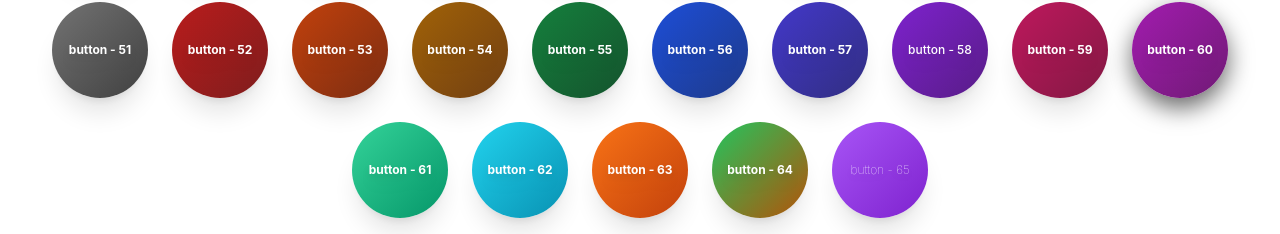
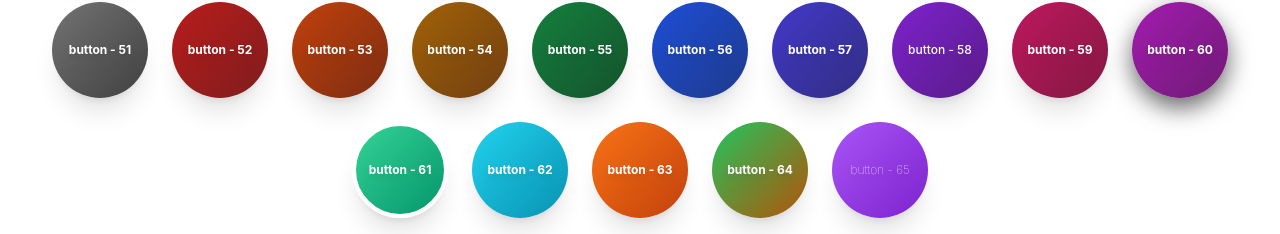
Before and after one commit to knowinGit-CSI/colorplay-1, a React (Create React App) app: page / in a window 1280 px wide. Shown: the part 718-952 px from the top of the page. Built offline with nearby package versions, Linux system fonts and the light colour scheme.

Commit message:
Fix issue #61: added border styling to Bubble61

```diff
--- a/src/components/bubbles/Bubble61.js
+++ b/src/components/bubbles/Bubble61.js
@@ -9,7 +9,7 @@ const Bubble61 = ({ title = "button - 61" }) => {
       <div className="absolute inset-0 w-24 h-24 rounded-full bg-gradient-to-r from-emerald-200 to-teal-200 opacity-0 group-hover:opacity-30 scale-100 group-hover:scale-[2] transition-all duration-600 ease-out blur-sm delay-200"></div>
 
       {/* Main bubble */}
-      <div className="relative z-10 bg-gradient-to-br from-emerald-400 to-emerald-600 w-24 h-24 rounded-full shadow-xl hover:shadow-2xl transition-all duration-500 ease-out hover:scale-110 flex items-center justify-center group-hover:animate-pulse">
+      <div className="relative z-10 bg-gradient-to-br from-emerald-400 to-emerald-600 w-24 h-24 rounded-full shadow-xl hover:shadow-2xl transition-all duration-500 ease-out hover:scale-110 flex items-center justify-center group-hover:animate-pulse border-4 border-white">
         <span className="text-white text-xs font-bold text-center px-2 drop-shadow-lg">{title}</span>
 
         {/* Inner sparkle effect */}
```
